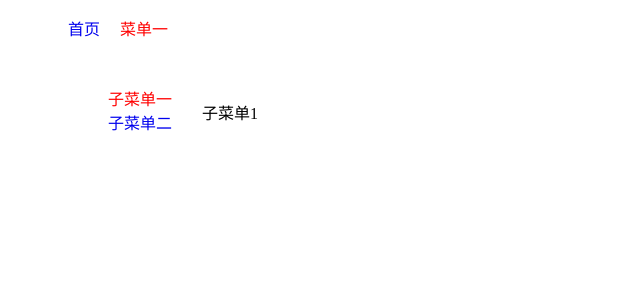
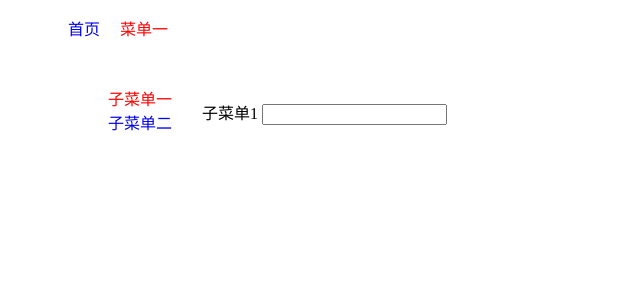
Before and after one commit to tuyamanke/vue-learning, a Vue app in the folder vue-demo/: page /#/menu1/submenu1 in a window 1280 px wide. Shown: the top 300 px of the page, without its empty margins (0-640 px from the left). Built offline with nearby package versions, Linux system fonts and the light colour scheme.

Commit message:
路由缓存 keep-alive 标签的使用

```diff
--- a/vue-demo/src/App.vue
+++ b/vue-demo/src/App.vue
@@ -13,7 +13,9 @@
       </ul>
     </div>
     <div class="content">
-      <router-view></router-view>
+      <keep-alive>
+        <router-view></router-view>
+      </keep-alive>
     </div>
   </div>
 </template>
--- a/vue-demo/src/pages/Menu1.vue
+++ b/vue-demo/src/pages/Menu1.vue
@@ -11,7 +11,9 @@
       </ul>
     </div>
     <div class="content">
-      <router-view></router-view>
+      <keep-alive>
+        <router-view></router-view>
+      </keep-alive>
     </div>
   </div>
 </template>
@@ -24,8 +26,9 @@
 
 <style scoped>
   .main {
-    display:flex;
+    display: flex;
   }
+
   ul li {
     list-style-type: none;
   }
--- a/vue-demo/src/pages/SubMenu1.vue
+++ b/vue-demo/src/pages/SubMenu1.vue
@@ -1,6 +1,7 @@
 <template>
     <div>
       子菜单1
+      <input type="text">
     </div>
 </template>
 
--- a/vue-demo/src/pages/SubMenu2.vue
+++ b/vue-demo/src/pages/SubMenu2.vue
@@ -1,6 +1,7 @@
 <template>
     <div>
       子菜单2
+      <input type="text">
     </div>
 </template>
 
```
